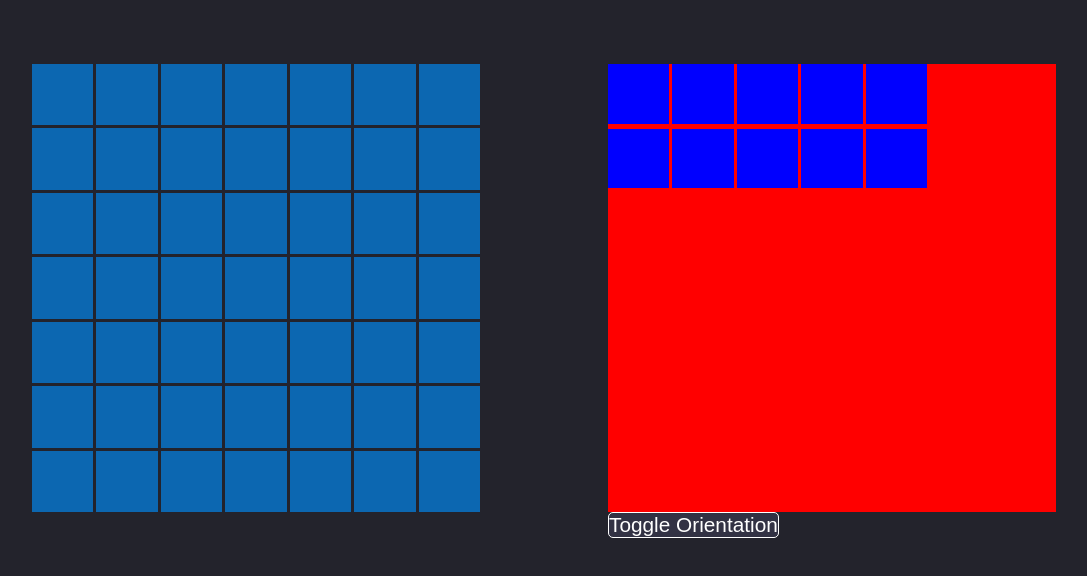
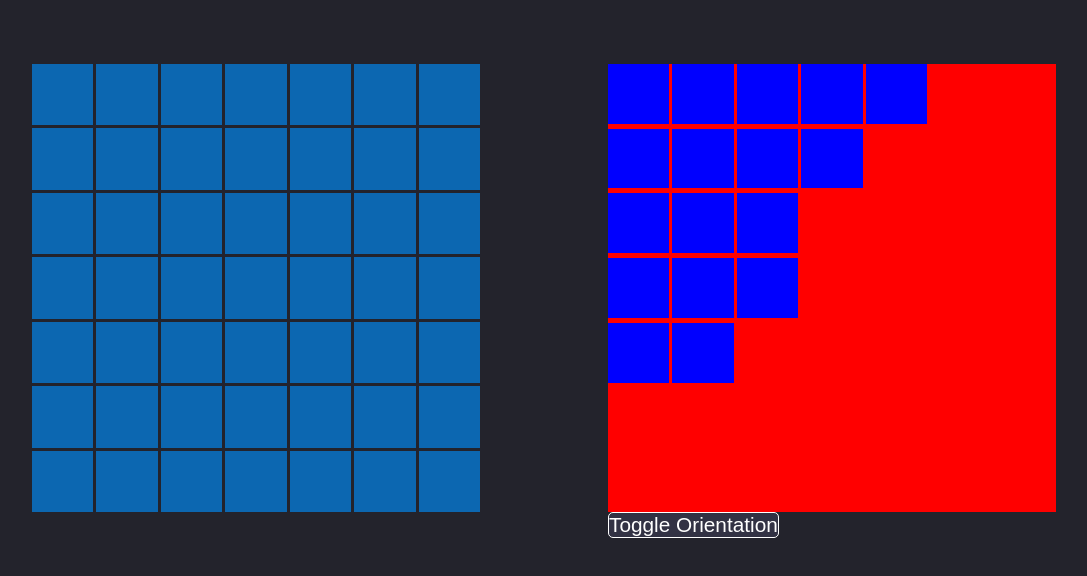
Before and after one commit to PaperOrb/battleship, a React (Create React App) app: page / in a window 1280 px wide. Shown: the top 576 px of the page, without its empty margins (96-1183 px from the left). Built offline with nearby package versions, Linux system fonts and the light colour scheme.

Commit message:
add: other ship types

```diff
--- a/src/App.css
+++ b/src/App.css
@@ -76,21 +76,14 @@ html, body {
   grid-template-rows: repeat(7, 1fr);
 }
 
-.carrier-container {
+.ship-container {
   display: grid;
   gap: 3px;
 }
 
-.carrier {
+.ship {
   display: grid;
   background-color: blue;
-}
-
-.ship-container {
-  display: grid;
-  grid-area: 3fr;
-  height: 100%;
-  background-color: green;
 }
 
 .orientation-btn {
--- a/src/components/ShipPicker/ShipPicker.js
+++ b/src/components/ShipPicker/ShipPicker.js
@@ -25,17 +25,58 @@ export default function ShipPicker() {
 
   let carrier = () => {
     return (
-      <div className="carrier-container grid-template-columns" onDragStart={dragShip} draggable="true">
+      <div className="ship-container grid-template-columns" onDragStart={dragShip} draggable="true">
         {[1, 2, 3, 4, 5].map((ele) => {
           return (
-            <div
-              key={ele}
-              id="carrier"
-              data-num={ele}
-              data-length="5"
-              onMouseDown={setupShip}
-              className="carrier ship"
-            ></div>
+            <div key={ele} id="carrier" data-num={ele} data-length="5" onMouseDown={setupShip} className="ship"></div>
+          );
+        })}
+      </div>
+    );
+  };
+
+  let battleship = () => {
+    return (
+      <div className="ship-container grid-template-columns" onDragStart={dragShip} draggable="true">
+        {[1, 2, 3, 4].map((ele) => {
+          return (
+            <div key={ele} id="carrier" data-num={ele} data-length="4" onMouseDown={setupShip} className="ship"></div>
+          );
+        })}
+      </div>
+    );
+  };
+
+  let destroyer = () => {
+    return (
+      <div className="ship-container grid-template-columns" onDragStart={dragShip} draggable="true">
+        {[1, 2, 3].map((ele) => {
+          return (
+            <div key={ele} id="carrier" data-num={ele} data-length="3" onMouseDown={setupShip} className="ship"></div>
+          );
+        })}
+      </div>
+    );
+  };
+
+  let submarine = () => {
+    return (
+      <div className="ship-container grid-template-columns" onDragStart={dragShip} draggable="true">
+        {[1, 2, 3].map((ele) => {
+          return (
+            <div key={ele} id="carrier" data-num={ele} data-length="3" onMouseDown={setupShip} className="ship"></div>
+          );
+        })}
+      </div>
+    );
+  };
+
+  let patrolboat = () => {
+    return (
+      <div className="ship-container grid-template-columns" onDragStart={dragShip} draggable="true">
+        {[1, 2].map((ele) => {
+          return (
+            <div key={ele} id="carrier" data-num={ele} data-length="2" onMouseDown={setupShip} className="ship"></div>
           );
         })}
       </div>
@@ -50,11 +91,11 @@ export default function ShipPicker() {
     setOrientation((prevOrientation) => {
       return prevOrientation === "vertical" ? "horizontal" : "vertical";
     });
-    let carriers = document.getElementsByClassName("carrier-container");
+    let ships = document.getElementsByClassName("ship-container");
     let shipPicker = document.querySelector(".ship-picker");
-    Array.from(carriers).forEach((carrier) => {
-      carrier.classList.toggle("grid-template-columns");
-      carrier.classList.toggle("grid-template-rows");
+    Array.from(ships).forEach((ship) => {
+      ship.classList.toggle("grid-template-columns");
+      ship.classList.toggle("grid-template-rows");
     });
     shipPicker.classList.toggle("grid-template-columns");
     shipPicker.classList.toggle("grid-template-rows");
@@ -64,7 +105,10 @@ export default function ShipPicker() {
     <div>
       <div className="ship-picker grid-template-rows">
         {carrier()}
-        {carrier()}
+        {battleship()}
+        {submarine()}
+        {destroyer()}
+        {patrolboat()}
       </div>
       <div>
         <button className="orientation-btn" onClick={toggleOrientation}>
```
